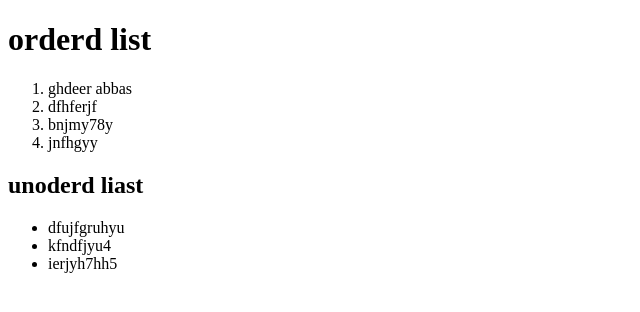
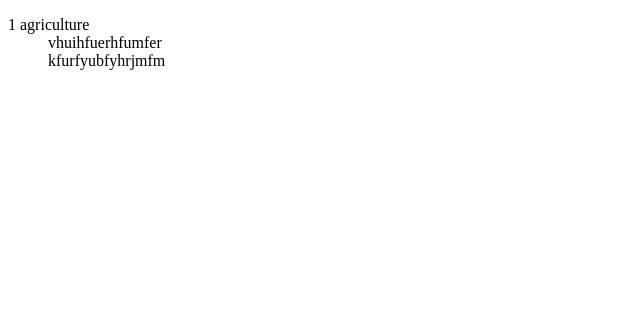
Before and after one commit to ghdeerabbas/practice-4-on-fire, a plain HTML site: page index.html in a window 1280 px wide. Shown: the whole page, without its empty margins (0-640 px from the left). Drawn offline with Linux system fonts and the light colour scheme.

Commit message:
defination

```diff
--- a/index.html
+++ b/index.html
@@ -6,26 +6,12 @@
         </title>
         <body>
         </body>
-        <h1>
-            orderd list
-        </h1>
-        <ol>
-            <li>
-                ghdeer abbas
-            </li>
-            <li>dfhferjf</li>
-            <li>bnjmy78y</li>
-            <li>jnfhgyy</li>
-        </ol>
-        <h2>unoderd liast</h2>
-<ul>
-    <li>
-        dfujfgruhyu
-    </li>
+        <dl>
+            <dt>1 agriculture</dt>
+           <dd><dd>vhuihfuerhfumfer</dd>
+           <dd>kfurfyubfyhrjmfm</dd></dd>
 
-    <li>kfndfjyu4</li>
-    <li>ierjyh7hh5</li>
-</ul>
+        </dl>
 
     </head>
 </html>
```
